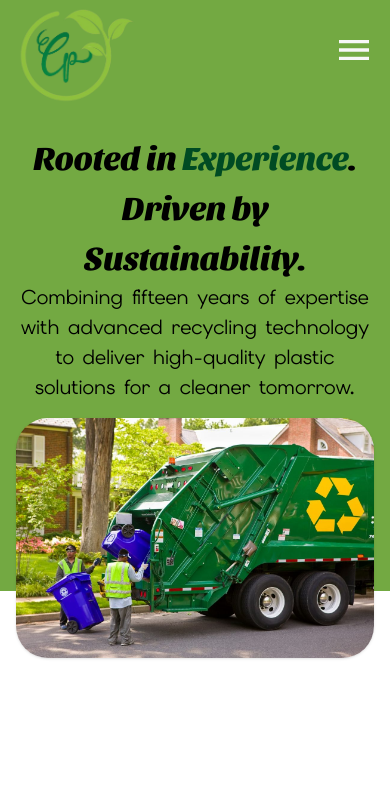
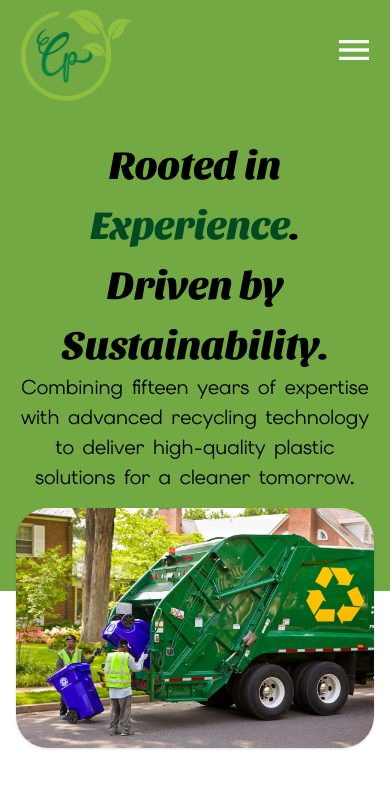
Before and after one commit to MuhammedSuhail10/cleanplanet, a Nuxt app: page / in a window 390 px wide. Shown: the top 788 px of the page. Built offline with nearby package versions, Linux system fonts and the light colour scheme.

Commit message:
fix: update link colors in mobile navigation for better visibility

```diff
--- a/app/components/home/hero.vue
+++ b/app/components/home/hero.vue
@@ -1,7 +1,7 @@
 <template>
     <div class="lg:h-[90svh] h-[60svh] xl:px-[12em] lg:px-[5em] px-[1em] ">
         <div class="text-center lg:py-[1em] py-[3em]">
-            <h1 class="font-[sansita] lg:text-[40pt] text-[25pt]">Rooted in <span class="text-[#004b23]">Experience</span>. <br />
+            <h1 class="font-[sansita] lg:text-[40pt] text-[30pt]">Rooted in <span class="text-[#004b23]">Experience</span>. <br />
                 Driven by Sustainability.</h1>
             <p class="lg:text-[18pt] text-[15pt]">Combining fifteen years of expertise with advanced recycling technology to
                 deliver high-quality plastic
```
